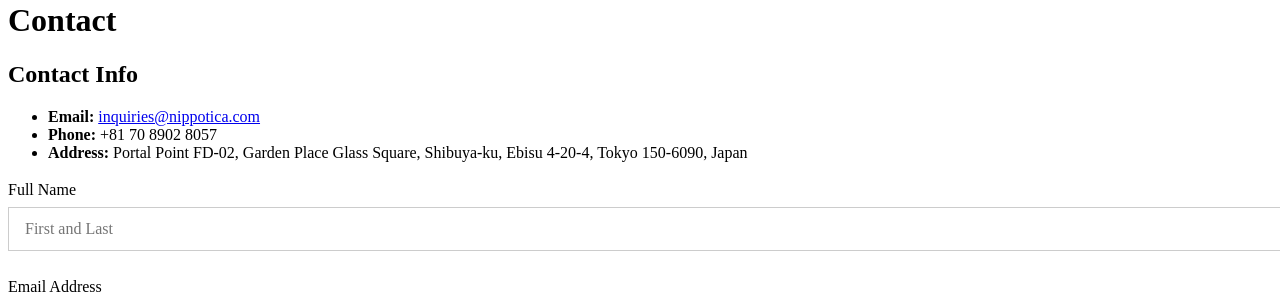
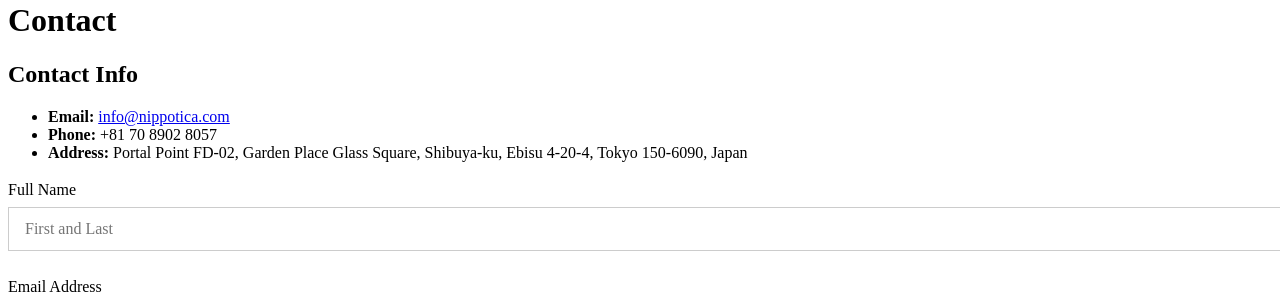
Before and after one commit to Nippotica/webnippofin, a Jekyll site: the page built from pages/contact.md, in a window 1280 px wide. Shown: the part 500-800 px from the top of the page. Built offline with Jekyll 4.4.1, drawn with Linux system fonts in a browser that asks for light colours; comment, search, counter and statistics services are not loaded.

Commit message:
Update contact.md

```diff
--- a/pages/contact.md
+++ b/pages/contact.md
@@ -6,6 +6,6 @@ permalink: "/contact/"
 
 ## Contact Info
 
-- **Email:** <a href="mailto:info@nippotica.com">inquiries@nippotica.com</a>
+- **Email:** <a href="mailto:info@nippotica.com">info@nippotica.com</a>
 - **Phone:** +81 70 8902 8057
 - **Address:** Portal Point FD-02, Garden Place Glass Square, Shibuya-ku, Ebisu 4-20-4, Tokyo 150-6090, Japan
```
